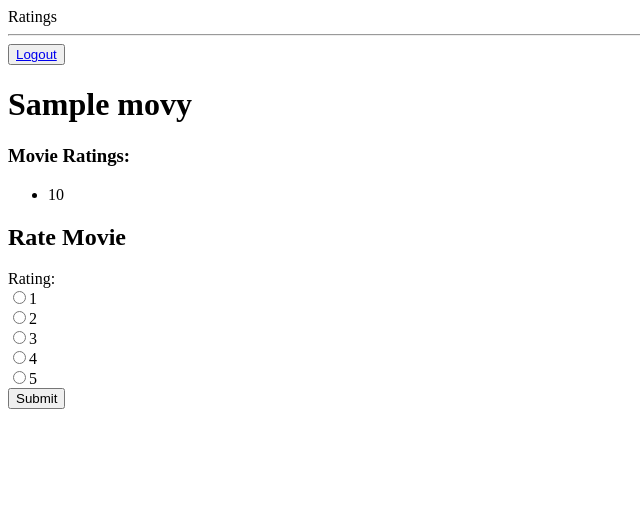
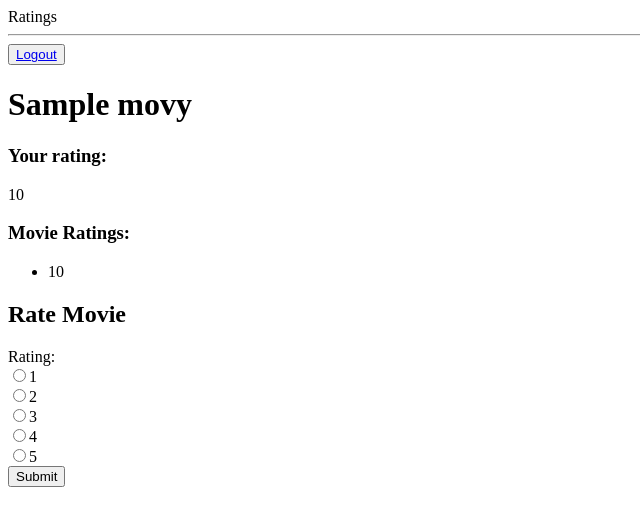
Before and after one commit to laurenpritchett/ratings, a Flask app: page /movies/1 in a window 1280 px wide. Shown: the top 526 px of the page, without its empty margins (0-640 px from the left). Run offline with Flask 2, Linux system fonts and the light colour scheme; the visitor is signed in with stand-in values (Sample User, id 1); tables that the repository leaves empty hold one stand-in row (values such as "Sample post").

Commit message:
Added to movie details HTML template and app.route

```diff
--- a/server.py
+++ b/server.py
@@ -112,13 +112,23 @@ def show_movies():
 def show_movie_details(movie_id):
     """Show movie details."""
 
-    ratings = Rating.query.filter(Rating.movie_id == movie_id).all()
+    user_id = session['user_id']
+    ratings_query = Rating.query.filter(Rating.movie_id == movie_id)
+    ratings = ratings_query.all()
+    user_rating = ratings_query.filter(Rating.user_id == user_id).all()
+    user_rating_obj = user_rating[0]
+    user_score = user_rating_obj.score
+
     scores = [rating.score for rating in ratings]
     title = ratings[0].movie.title
+
+    print "user_id:", user_id
+    print "user_rating:", user_rating
 
     return render_template('movie-details.html',
                            scores=scores,
                            title=title,
+                           user_score=user_score,
                            )
 
 
@@ -127,7 +137,6 @@ def check_status():
     """Check if user is logged in"""
 
     user_id = request.args.get('user_id')
-    print user_id, "!!!!!!!!!!!!!!!!!"
 
     if user_id is None:
         user_id = ""
@@ -139,7 +148,7 @@ def check_status():
 def rate_movie():
     """Provide new rating or change rating."""
 
-    pass
+    rating = request.form.get('rating')
 
 
 if __name__ == "__main__":
--- a/templates/movie-details.html
+++ b/templates/movie-details.html
@@ -2,6 +2,13 @@
 {% block content %}
 
 <h1>{{ title }}</h1>
+
+{% if session['user_id'] and user_score %}
+<section>
+  <h3>Your rating:</h3>
+  <p>{{ user_score }}</p>
+</section>
+{% endif %}
 
 <section>
   <h3>Movie Ratings:</h3>
```
